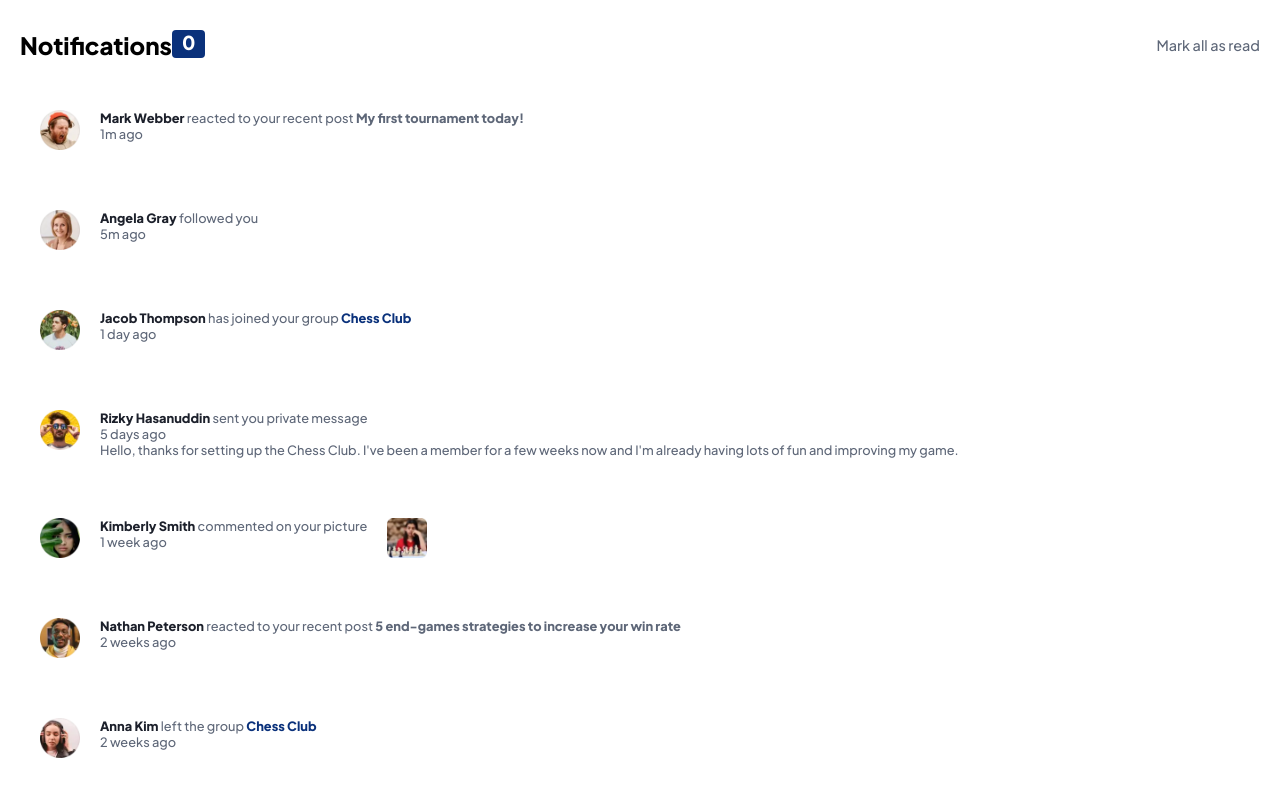
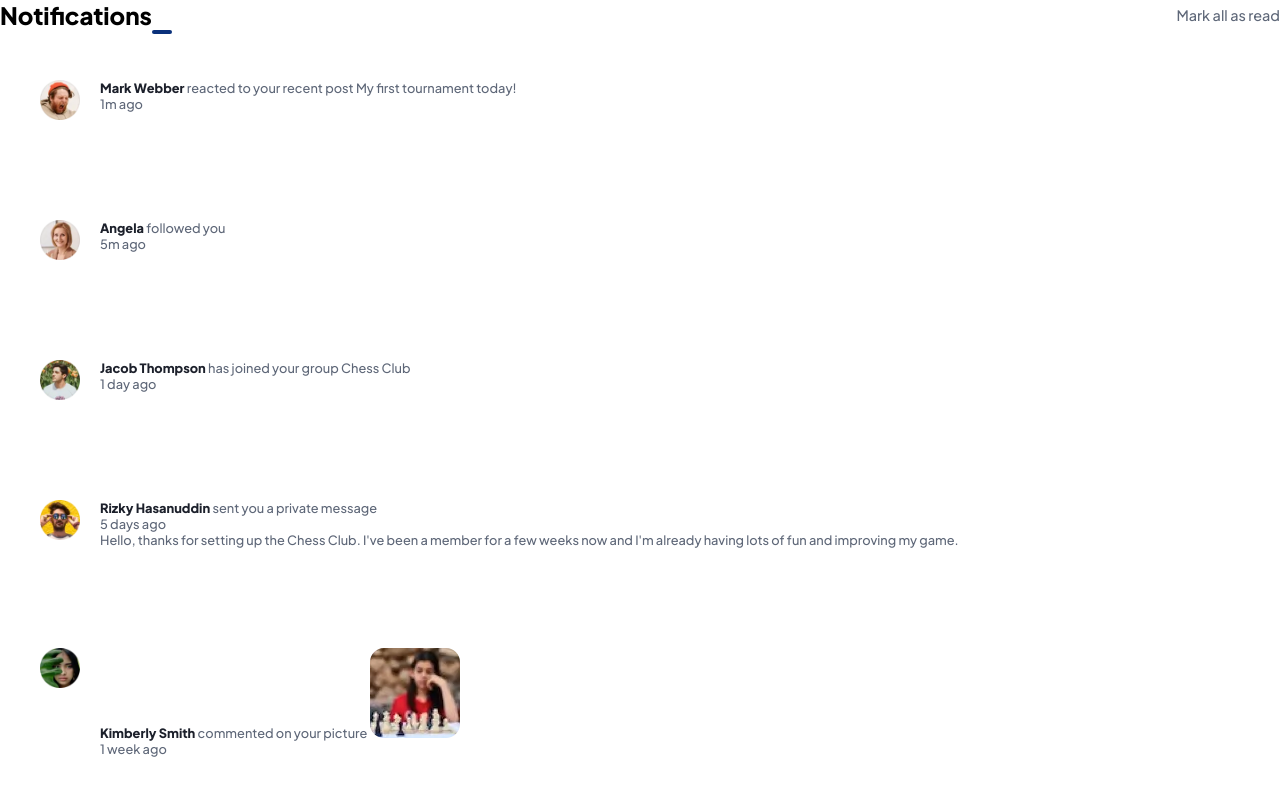
Before and after one commit to kujerocoding/notifications-page, a React (Vite) app: page / in a window 1280 px wide. Shown: the top 800 px of the page. Built offline with nearby package versions, Linux system fonts and the light colour scheme.

Commit message:
put data in array of object, create variable passing the object in Notifications component

```diff
--- a/src/App.jsx
+++ b/src/App.jsx
@@ -1,8 +1,10 @@
 import React, { useState } from 'react'
 import Notifications from './pages/Notifications'
 import './App.css'
+import notificationData from './notificationData'
 
 const App = () => {
+
 
   const [notifCount, setNotifCount] = useState(0);
   const[markRead, setMarkRead] = useState(false)
@@ -16,9 +18,22 @@ const App = () => {
     setMarkRead(prevState => !prevState)
   }
 
+  const notifElements = notificationData.map(notif =>
+  <Notifications name={notif.name}
+                 avatar={notif.avatar}
+                 activity={notif.activity}
+                 objectActivity={notif.objectActivity}
+                 objectImg={notif.objectImg}
+                 time={notif.time}
+                 message={notif.message}/>)
+
   return (
     <div>
-      <Notifications count={notifCount} markAllAsRead={markAllAsRead} toggle={toggle} />
+        <header>
+        <h2>Notifications<span className='notification--counter'></span></h2>
+        <button>Mark all as read</button>
+        </header>
+      {notifElements}
     </div>
   )
 }
--- /dev/null
+++ b/src/notificationData.js
@@ -0,0 +1,66 @@
+export default[
+    {
+        name: 'Mark Webber',
+        avatar: 'avatar-mark-webber.webp',
+        activity: 'reacted to your recent post',
+        objectActivity: 'My first tournament today!',
+        message:"",
+        isRead: false,
+        time: '1m'
+    },
+    {
+        name: 'Angela',
+        avatar: 'avatar-angela-gray.webp',
+        activity: 'followed you',
+        objectActivity: '',
+        message:"",
+        isRead: false,
+        time: '5m'
+    },
+    {
+        name: 'Jacob Thompson',
+        avatar: 'avatar-jacob-thompson.webp',
+        activity: 'has joined your group',
+        objectActivity: 'Chess Club',
+        message:"",
+        isRead: false,
+        time: '1 day'
+    },
+    {
+        name: 'Rizky Hasanuddin',
+        avatar: 'avatar-rizky-hasanuddin.webp',
+        activity: 'sent you a private message',
+        objectActivity: '',
+        message: "Hello, thanks for setting up the Chess Club. I've been a member for a few weeks now and I'm already having lots of fun and improving my game.",
+        isRead: false,
+        time: '5 days'
+    },
+    {
+        name: 'Kimberly Smith',
+        avatar: 'avatar-kimberly-smith.webp',
+        activity: 'commented on your picture',
+        objectActivity: "",
+        objectImg: '../src/assets/images/image-chess.webp',
+        message:"",
+        isRead: false,
+        time: '1 week'
+    },
+    {
+        name: 'Nathan Peterson',
+        avatar: 'avatar-nathan-peterson.webp',
+        activity: 'reacted to your recent post',
+        objectActivity: '5 end-games strategies to increase your win rate',
+        message:"",
+        isRead: false,
+        time: '2 weeks'
+    },
+    {
+        name: 'Anna Kim',
+        avatar: 'avatar-anna-kim.webp',
+        activity: 'left the group',
+        objectActivity: 'Chess Club',
+        message:"",
+        isRead: false,
+        time: '2 weeks'
+    },
+]
--- a/src/pages/Notifications.jsx
+++ b/src/pages/Notifications.jsx
@@ -3,11 +3,28 @@ import React from 'react'
 const Notifications = (props) => {
   return (
     <div className='main-container'>
-        <header>
-            <h2>Notifications<span className='notification--counter'>{props.count}</span></h2>
-            <button onClick={props.markAllAsRead}>Mark all as read</button>
-        </header>
-        <div className='notifications-container'>
+
+        <div className='notification--container'>
+        <img classname="notification--avatar" src={`../src/assets/images/${props.avatar}`} alt="profile avatar" />
+        <p>
+            <span className='notification--name'>{props.name} </span>
+            {props.activity}
+            <span className='nofitication--activity'> {props.objectActivity}</span>
+            <span><img className='notification--img' src={props.objectImg} alt="" /></span>
+            <br />
+            <span className='notification--time'>{props.time} ago</span>
+            <br />
+            <span className='notification--message'>{props.message}</span>
+        </p>
+        </div>
+    </div>
+  )
+}
+
+export default Notifications
+
+
+{/* <div className='notifications-container'>
             <div className='notification--container' onClick={props.toggle} id='1'>
                 <img src="../src/assets/images/avatar-mark-webber.webp" alt="" />
                 <p>
@@ -74,9 +91,4 @@ const Notifications = (props) => {
                 <span>2 weeks ago</span>
                 </p>
             </div>
-        </div>
-    </div>
-  )
-}
-
-export default Notifications
+        </div> */}
```
